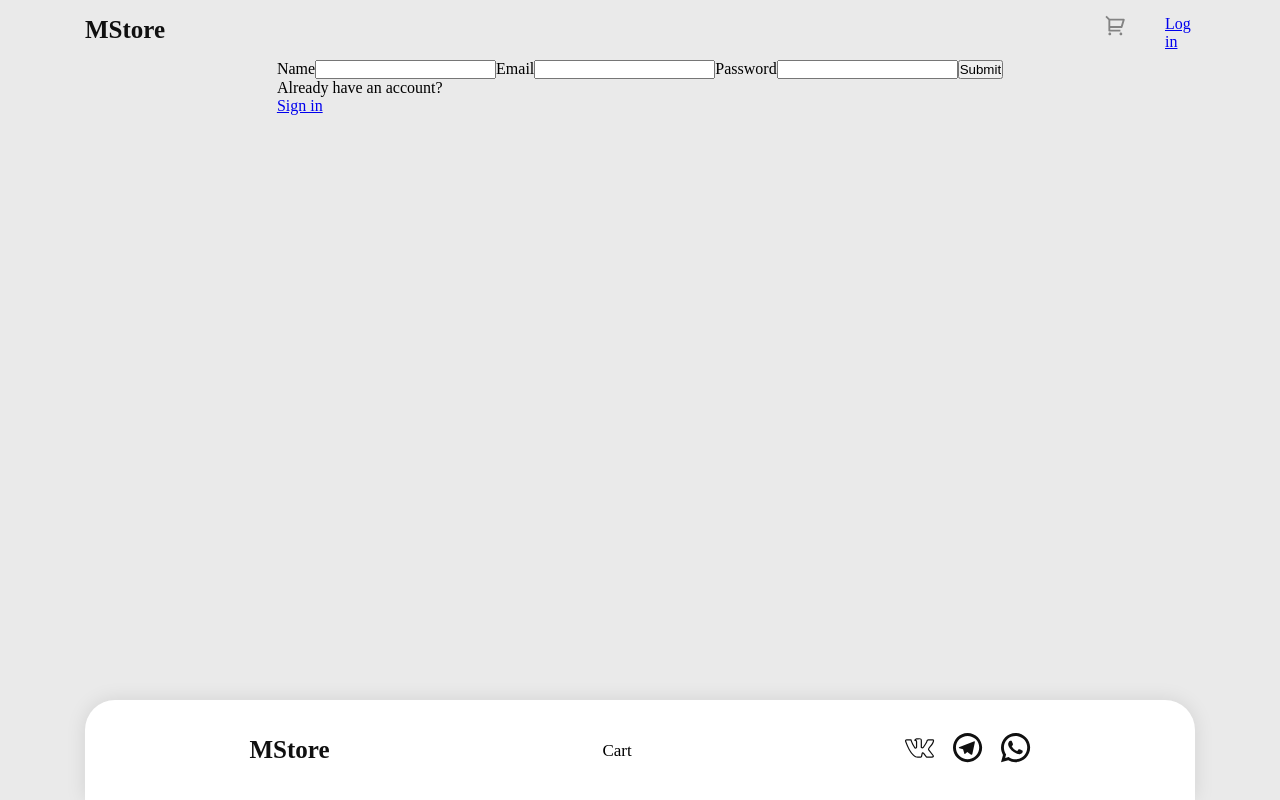
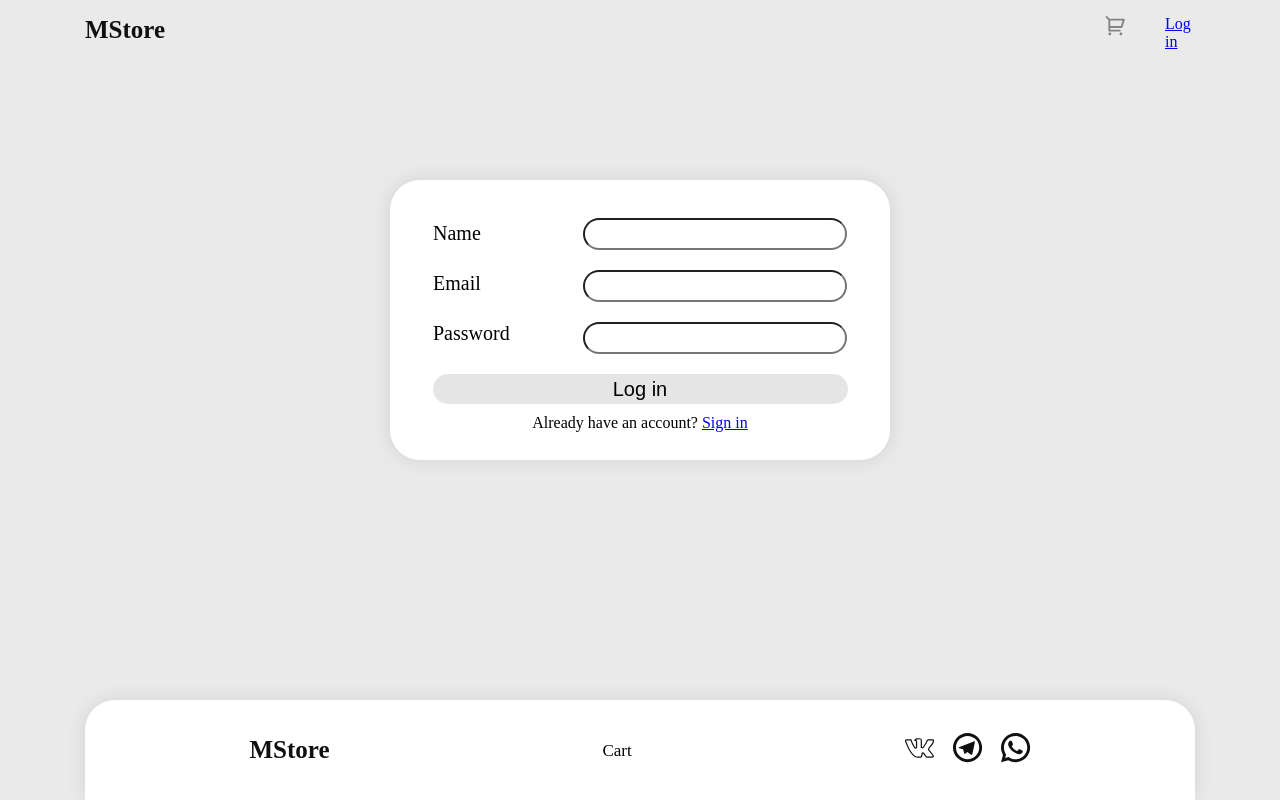
Before and after one commit to Kryak-dushi/Store-e-commerce, a React (Create React App) app in the folder client/: page /registration in a window 1280 px wide. Built offline with nearby package versions, Linux system fonts and the light colour scheme.

Commit message:
Added registration

```diff
--- a/client/src/components/login/Registration.jsx
+++ b/client/src/components/login/Registration.jsx
@@ -1,16 +1,38 @@
-import React from 'react';
+import React, { useRef } from 'react';
 import { Link } from "react-router-dom";
+import { createUser } from '../../api';
 
 export const Registration = () => {
+    const nameRef = useRef(null);
+    const emailRef = useRef(null);
+    const passwordRef = useRef(null);
+
+    function submitHandler() {
+        let user = {};
+        user.name = nameRef.current.value;
+        user.email = emailRef.current.value;
+        user.password = passwordRef.current.value;
+        console.log(user);
+
+        createUser(user).catch(err => console.log(err));
+    }
+
     return (
-        <div>
-            <form>
-                <label>Name<input type="text"/></label>
-                <label>Email<input type="email"/></label>
-                <label>Password<input type="password"/></label>
-                <Link><input type="submit"/></Link>
-            </form>
-            <span>Already have an account? <Link to="/login"><div>Sign in</div></Link></span>
-        </div>
+        <form onSubmit={(e) => e.preventDefault()} className='registration_form'>
+            <div className='registration_input_container'>
+                <div className='login_column'>
+                    <label className='login_label' htmlFor='login_name'>Name</label>
+                    <label className='login_label' htmlFor='login_email'>Email</label>
+                    <label className='login_label' htmlFor='login_password'>Password</label>
+                </div>
+                <div className='login_column'>
+                    <input className='login_input' ref={nameRef} id='login_name' type="text" />
+                    <input className='login_input' ref={emailRef} id='login_email' type="email" />
+                    <input className='login_input' ref={passwordRef} id='login_password' type="password" />
+                </div>
+            </div>
+            <input className='login_submit' type="submit" onClick={submitHandler} value="Log in" />
+            <div className='have_account'>Already have an account? <Link to="/login">Sign in</Link></div>
+        </form>
     );
 };
--- a/client/src/components/login/login.css
+++ b/client/src/components/login/login.css
@@ -1,17 +1,27 @@
-.login_form {
+.login_form,
+.registration_form {
     margin: auto;
     display: flex;
     flex-direction: column;
     justify-content: center;
     align-items: center;
     width: 500px;
-    height: 230px;
     background: #FFFFFF;
     box-shadow: 0px 0px 20px rgba(0, 0, 0, 0.1);
     border-radius: 30px;
 }
 
-.login_input_container {
+.login_form {
+    height: 230px;
+}
+
+.registration_form {
+    height: 280px;
+}
+
+
+.login_input_container,
+.registration_input_container {
     display: flex;
     justify-content: space-around;
 }
@@ -42,10 +52,17 @@
 }
 
 form.login_form input,
-form.login_form label {
+form.login_form label,
+form.registration_form input,
+form.registration_form label {
     margin: 10px 0px;
     font-size: 20px;
     line-height: 30px;
     color: black;
     font-weight: 400;
 }
+
+.have_account {
+    width: 415px;
+    text-align: center;
+}
```
